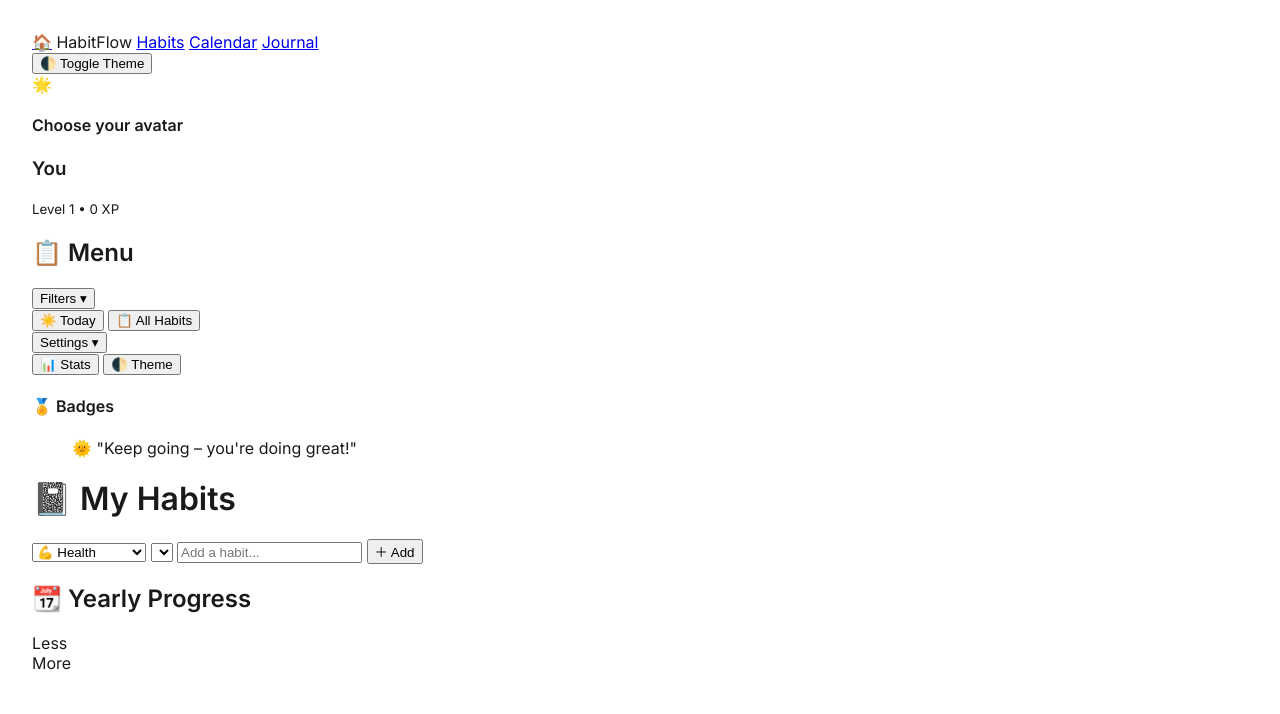
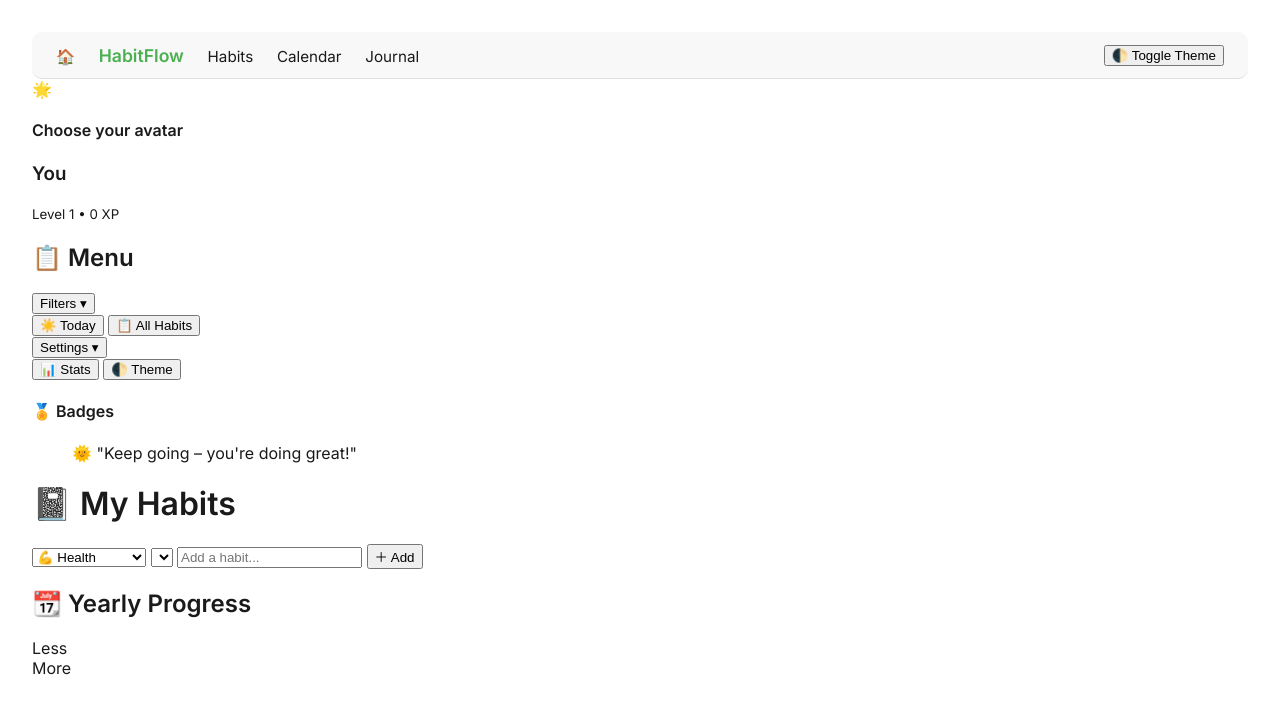
Before and after one commit to Ghenet/flowLog, a plain HTML site: page index.html in a window 1280 px wide. Drawn offline with Linux system fonts and the light colour scheme; a script that the page names is missing.

Commit message:
styles the navbar

```diff
--- a/style.css
+++ b/style.css
@@ -30,3 +30,55 @@ html {
     padding: 2rem;
     transition: background 0.3s, color 0.3s;
   }
+
+
+.navbar {
+    display: flex;
+    justify-content: space-between;
+    align-items: center;
+    background: var(--card);
+    border-bottom: 1px solid var(--border);
+    border-radius: 10px;
+    padding: 0.75rem 1.5rem;
+    position: sticky;
+    top: 0;
+    z-index: 1000;
+  }
+
+  .nav-left a,
+  .nav-logo {
+    margin-right: 1.2rem;
+    color: var(--text);
+    text-decoration: none;
+    font-weight: 500;
+    font-size: 0.95rem;
+  }
+
+  .nav-logo {
+    font-weight: bold;
+    font-size: 1.1rem;
+    color: var(--accent);
+  }
+
+  .nav-left a:hover {
+    text-decoration: underline;
+  }
+  .nav-home-icon {
+    font-size: 1.1rem;
+    margin-right: 1rem;
+    text-decoration: none;
+    color: var(--text);
+    display: inline-block;
+    transition: transform 0.2s ease;
+  }
+
+  .nav-home-icon:hover {
+    text-shadow: 0 0 6px var(--accent);
+    transform: scale(1.1);
+  }
+
+  .nav-right .avatar {
+    font-size: 1.5rem;
+    padding: 1rem;;
+    cursor: pointer;
+  }
```
